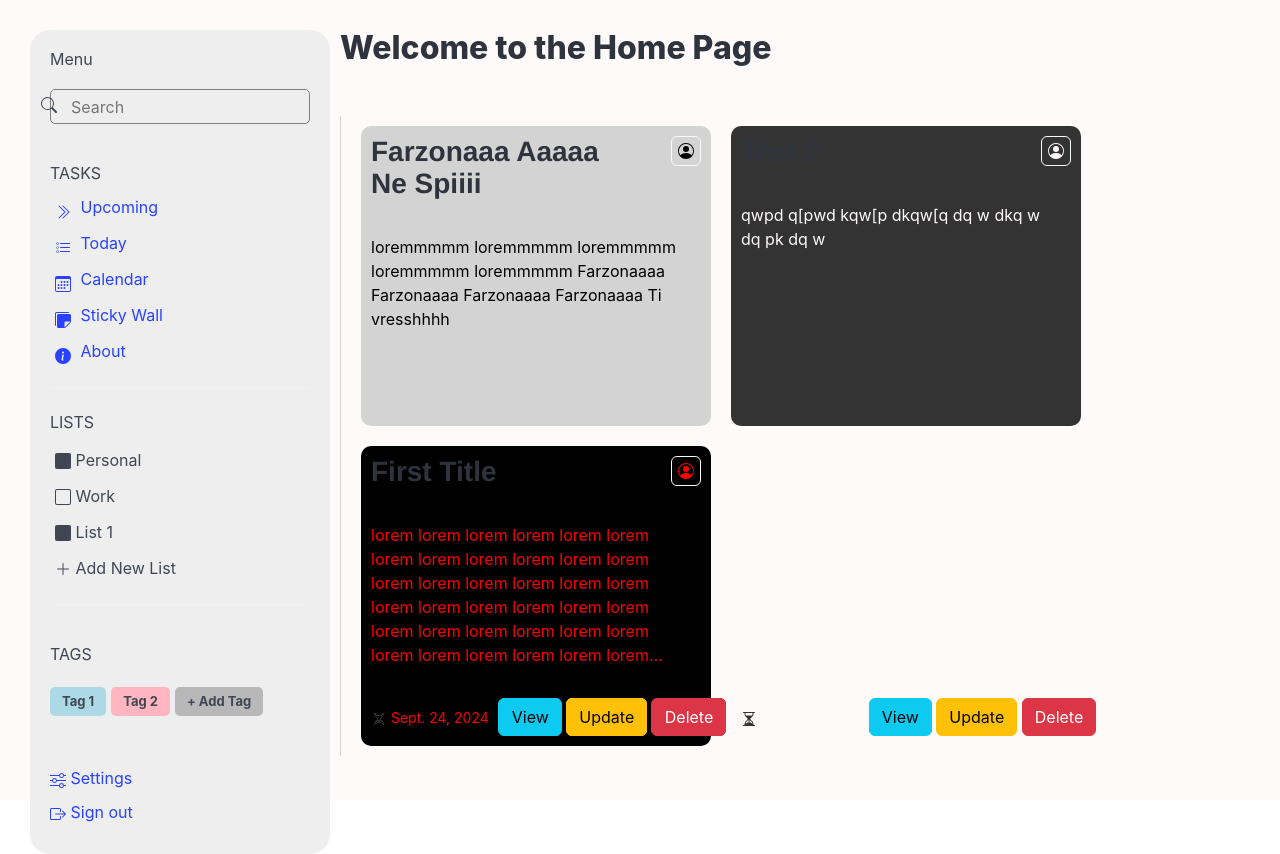
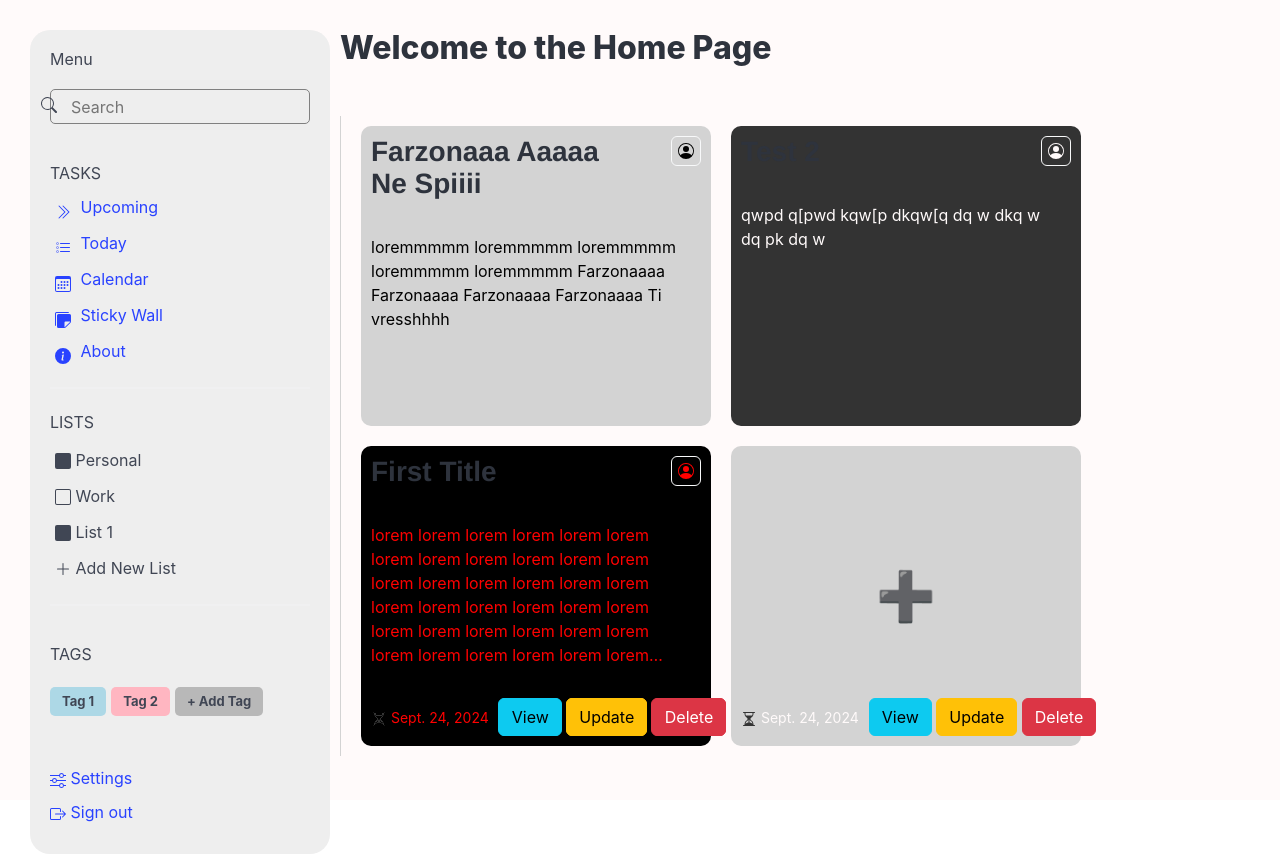
Before and after one commit to AlisherXujanov/Django_group2, a Django app: page / in a window 1280 px wide. Run offline with Django 5.2, Linux system fonts and the light colour scheme; data comes from the database, SQL or seed files in the repository; both versions use the stored data as it was after the commit; style sheets or scripts are compiled from the project's sources; some libraries are stand-ins or nearby versions.

Commit message:
add new todo

```diff
--- a/todo/main/templates/home.html
+++ b/todo/main/templates/home.html
@@ -15,7 +15,7 @@
         <div class="todo-title">
           <h2 class="card-title">{{ item.title|title }}</h2>
           <button type="button" class="btn btn-light todo-author-tooltip" style="background-color: {{ item.background_color }};">
-            <svg xmlns="http://www.w3.org/2000/svg" width="16" height="16" fill="{{item.color}}" class="bi bi-person-circle" viewBox="0 0 16 16">
+            <svg xmlns="http://www.w3.org/2000/svg" width="16" height="16" fill="{{ item.color }}" class="bi bi-person-circle" viewBox="0 0 16 16">
               <path d="M11 6a3 3 0 1 1-6 0 3 3 0 0 1 6 0" />
               <path fill-rule="evenodd" d="M0 8a8 8 0 1 1 16 0A8 8 0 0 1 0 8m8-7a7 7 0 0 0-5.468 11.37C3.242 11.226 4.805 10 8 10s4.757 1.225 5.468 2.37A7 7 0 0 0 8 1" />
             </svg>
@@ -41,6 +41,8 @@
         </div>
       </div>
     {% endfor %}
+
+    <a href="{% url 'create_todo' %}"><div class="todo-card create-card-button">➕</div></a>
   </div>
 {% endblock %}
 
--- a/todo/static/styles/home.css
+++ b/todo/static/styles/home.css
@@ -53,4 +53,12 @@
   display: flex;
   justify-content: center;
   align-items: center;
+}
+.todos-container .todo-card.create-card-button {
+  font-size: 3em;
+  display: flex;
+  justify-content: center;
+  align-items: center;
+  background-color: lightgray;
+  cursor: pointer;
 }/*# sourceMappingURL=home.css.map */
--- a/todo/static/styles/home.scss
+++ b/todo/static/styles/home.scss
@@ -60,5 +60,12 @@
                 @include flexCenter();
             }
         }
+
+        &.create-card-button {
+            font-size: 3em;
+            @include flexCenter();
+            background-color: lightgray;
+            cursor: pointer;
+        }
     }
 }
```
Also changed, not shown: todo/db.sqlite3, 1 other file.
